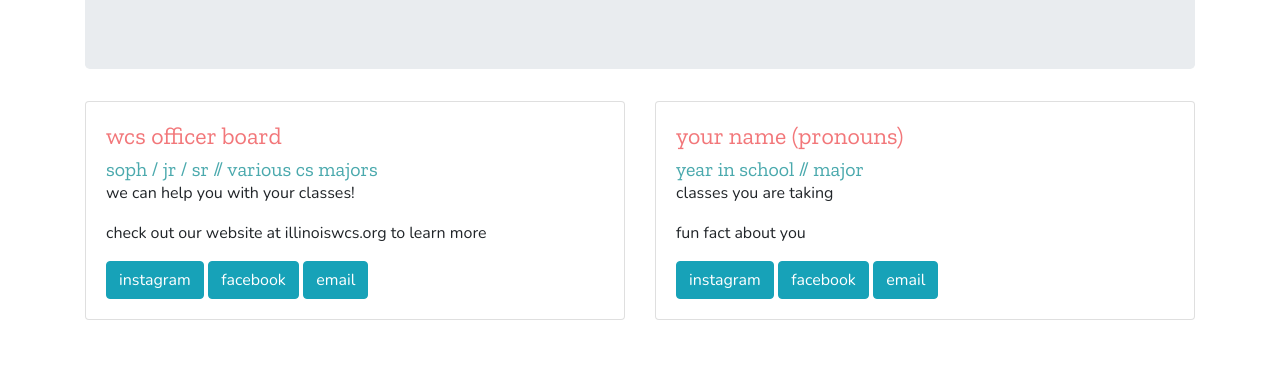
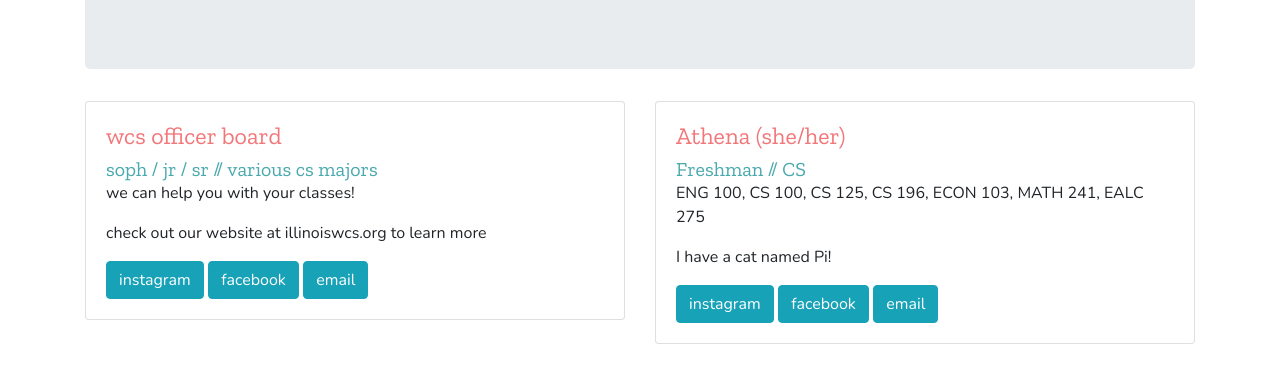
Before and after one commit to zjy-mandy/git-gud, a plain HTML site: page index.html in a window 1280 px wide. Shown: the part 203-586 px from the top of the page. Drawn offline with nearby package versions, Linux system fonts and the light colour scheme.

Commit message:
first commit! test?

```diff
--- a/index.html
+++ b/index.html
@@ -37,13 +37,13 @@
 			<div class="card">
 				<div class="card-body">
 					<!-- start editing here -->
-					<h4 class="card-title">your name (pronouns) <!-- TODO: edit this --></h4>
-					<h5 class="card-subtitle">year in school // major <!-- TODO: edit this --></h5>
-					<p class="card-text">classes you are taking <!-- TODO: edit this --></p>
-					<p class="card-text">fun fact about you <!-- TODO: edit this --></p>
-					<!-- TODO: edit this --> <a href="https://www.instagram.com/YOUR USERNAME HERE" target="_blank" class="btn btn-info">instagram</a>
-					<!-- TODO: edit this --> <a href="https://www.facebook.com/YOUR USERNAME HERE" target="_blank" class="btn btn-info">facebook</a>
-					<!-- TODO: edit this --> <a href="mailto:YOUR NETID HERE@illinois.edu" target="_blank" class="btn btn-info">email</a>
+					<h4 class="card-title">Athena (she/her) <!-- TODO: edit this --></h4>
+					<h5 class="card-subtitle">Freshman // CS <!-- TODO: edit this --></h5>
+					<p class="card-text">ENG 100, CS 100, CS 125, CS 196, ECON 103, MATH 241, EALC 275<!-- TODO: edit this --></p>
+					<p class="card-text">I have a cat named Pi! <!-- TODO: edit this --></p>
+					<!-- TODO: edit this --> <a href="https://www.instagram.com/athz02" target="_blank" class="btn btn-info">instagram</a>
+					<!-- TODO: edit this --> <a href="https://www.facebook.com/athz02" target="_blank" class="btn btn-info">facebook</a>
+					<!-- TODO: edit this --> <a href="mailto:athenaz2@illinois.edu" target="_blank" class="btn btn-info">email</a>
 					<!-- stop editing here -->
 				</div>
 			</div>
```
